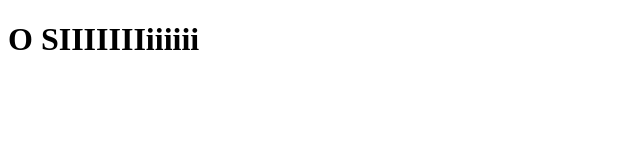
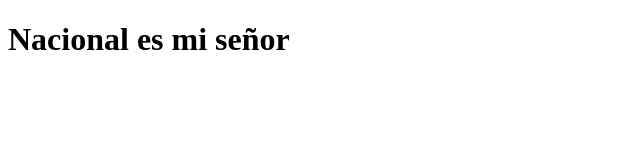
Before and after one commit to Exzidi/verdolaga, a plain HTML site: page index.html in a window 1280 px wide. Shown: the whole page, without its empty margins (0-640 px from the left). Drawn offline with Linux system fonts and the light colour scheme.

Commit message:
Se subio 2

```diff
--- a/index.html
+++ b/index.html
@@ -6,6 +6,6 @@
     <title>Document</title>
 </head>
 <body>
-    <h1>O SIIIIIIIiiiiii</h1>
+    <h1>Nacional es mi señor</h1>
 </body>
 </html>
```
